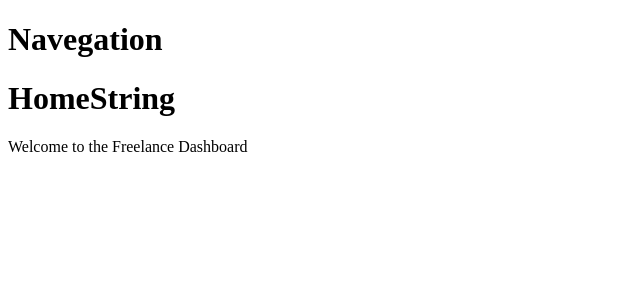
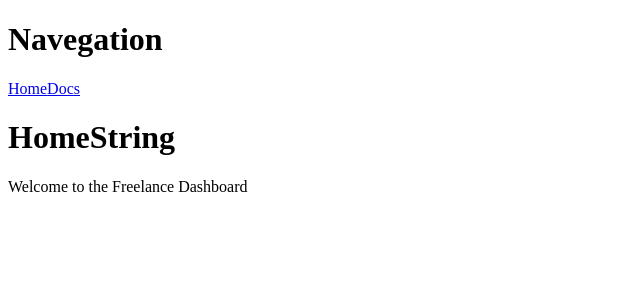
Before and after one commit to oscarmolivera/angular-rails-fe, an Angular app: page /home in a window 1280 px wide. Shown: the top 300 px of the page, without its empty margins (0-640 px from the left). Built offline with nearby package versions, Linux system fonts and the light colour scheme.

Commit message:
Leccion sobre Enlaces hacia paginas de la App

```diff
--- a/src/app/app.component.html
+++ b/src/app/app.component.html
@@ -1,2 +1,6 @@
 <h1>Navegation</h1>
+<a routerLink="/home">Home</a>
+
+<a routerLink="/documents">Docs</a>
+
 <router-outlet></router-outlet>
```
